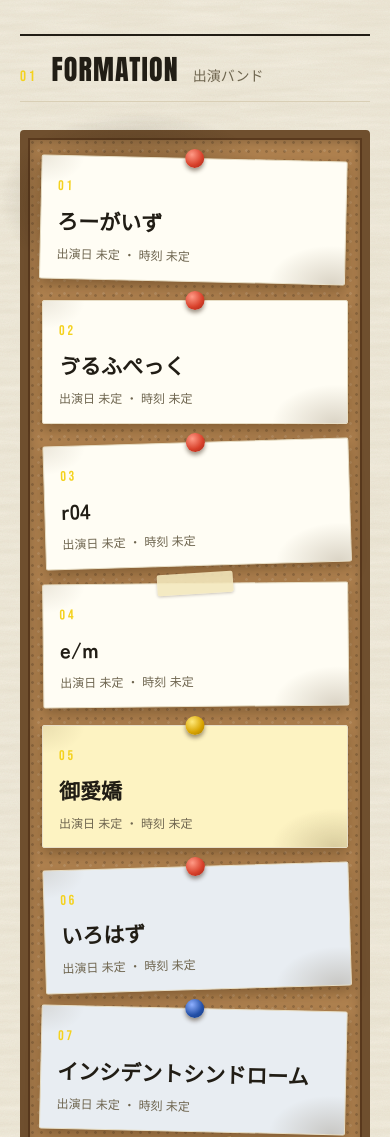
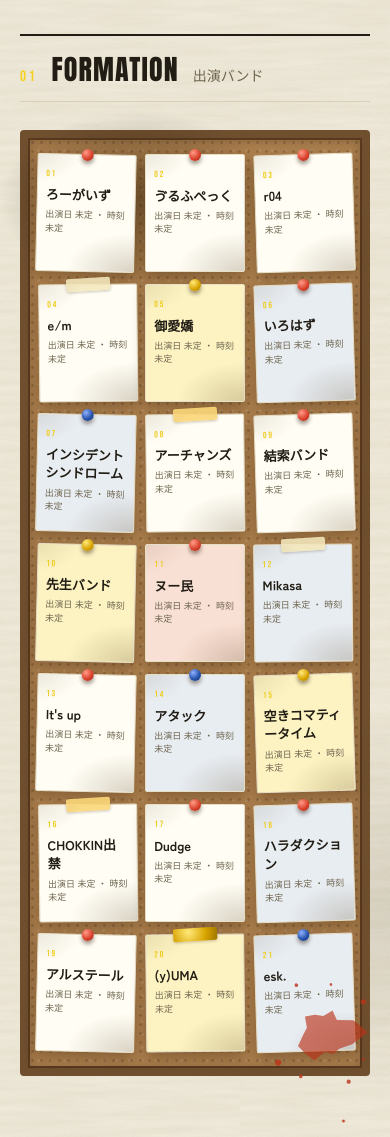
Before and after one commit to hayato-0510/graduation-live-2027, an Astro site: page / in a window 390 px wide. Shown: the part 1720-2857 px from the top of the page. Built offline with nearby package versions, Linux system fonts and the light colour scheme; Astro itself is replaced by a stand-in of ours.

Commit message:
feat: スマホのコルクボードを3列に (紙片はコンパクトに)
- 1列フル幅だと掲示板らしくないため、スマホでも3列を維持
- 紙片は余白・番号・名前 (13px)・メタ (9px)・ピン・テープを小型化して収める

```diff
--- a/src/styles/global.css
+++ b/src/styles/global.css
@@ -615,18 +615,37 @@ body {
 @media (max-width: 640px) {
   #formation .band-grid {
     border-width: 8px;
-    padding: 20px 14px;
-    gap: 18px;
-    grid-template-columns: 1fr;
+    padding: 16px 10px;
+    gap: 12px 8px;
+    grid-template-columns: repeat(3, 1fr);
     box-shadow:
       inset 0 0 0 2px #59391d,
       inset 0 2px 14px rgba(0, 0, 0, 0.3);
   }
   #formation .band-slot {
-    padding: 18px 16px 14px;
+    padding: 12px 8px 9px;
+    gap: 4px;
+  }
+  #formation .band-no {
+    font-size: 9px;
   }
   #formation .band-name {
-    font-size: 21px;
+    font-size: 13px;
+    line-height: 1.4;
+  }
+  #formation .band-meta {
+    font-size: 9px;
+    line-height: 1.5;
+  }
+  #formation .band-slot::before {
+    width: 12px;
+    height: 12px;
+    top: -6px;
+  }
+  #formation .band-slot:nth-child(4n)::before {
+    width: 44px;
+    height: 13px;
+    top: -7px;
   }
   #formation .band-grid::after {
     width: 104px;
```
